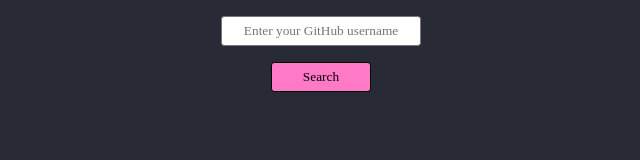
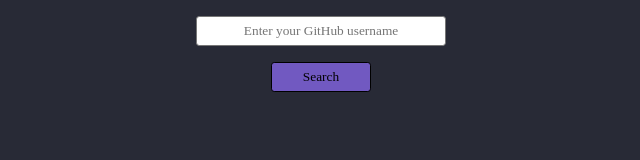
Before and after one commit to albrechthugo/search-repositories, a plain HTML site: page public/index.html in a window 1280 px wide. Shown: the whole page, without its empty margins (319-959 px from the left). Drawn offline with nearby package versions, Linux system fonts and the light colour scheme.

Commit message:
adicionando icone

```diff
--- a/public/index.html
+++ b/public/index.html
@@ -4,13 +4,15 @@
     <meta charset="UTF-8">
     <meta name="viewport" content="width=device-width, initial-scale=1.0">
     <link rel="stylesheet" href="../src/styles/style.css">
+    <link rel="shortcut icon" href="../src/assets/loupe.png" type="image/x-icon">
     <title>Search Your GitHub Repositories</title>
 </head>
 <body>
     <div id="container">
         <input type="text" class="user" placeholder="Enter your GitHub username">
         <button class="search" onclick="searchInfo()">Search</button>
-        <ul class="repo-list"></ul>
+        <ul class="repo-list">
+        </ul>
     </div>
 
     <script src="https://unpkg.com/axios/dist/axios.min.js"></script>
--- a/src/styles/style.css
+++ b/src/styles/style.css
@@ -3,7 +3,7 @@
     margin: 0;
     padding: 0;
 
-    font-family: 'Ubuntu';
+    font-family: 'Montserrat';
     color: black;
 }
 
@@ -25,7 +25,7 @@ body {
 }
 
 .user {
-    width: 200px;
+    width: 250px;
     height: 30px;
     border-radius: 0.2rem;
     border-style: solid;
@@ -43,16 +43,11 @@ body {
 
     margin-top: 1rem;
 
-    background-color: #ff79c6;
+    background-color: #7159C1;
     cursor: pointer;
 
-    transition: color 0.2s;
+    transition: background 0.5s;
 }
-
-.search:hover {
-    background-color: #ff2ec7;
-}
-
 
 .repo-list {
     padding-top: 1rem;
@@ -65,10 +60,12 @@ body {
 .repo-list * {
     padding-top: 1rem;
     padding-bottom: 1rem;
-    color: #ffb86c;
+    color: #EAEAEA;
     text-decoration: none;
+
+    transition: 0.5s;
 }
 
 .repo-list *:hover {
-    color: #ff9729;
+    color: #50fa7b;
 }
```
Also changed, not shown: src/assets/loupe.png (added), src/scripts/index.js (line endings or trailing spaces).
